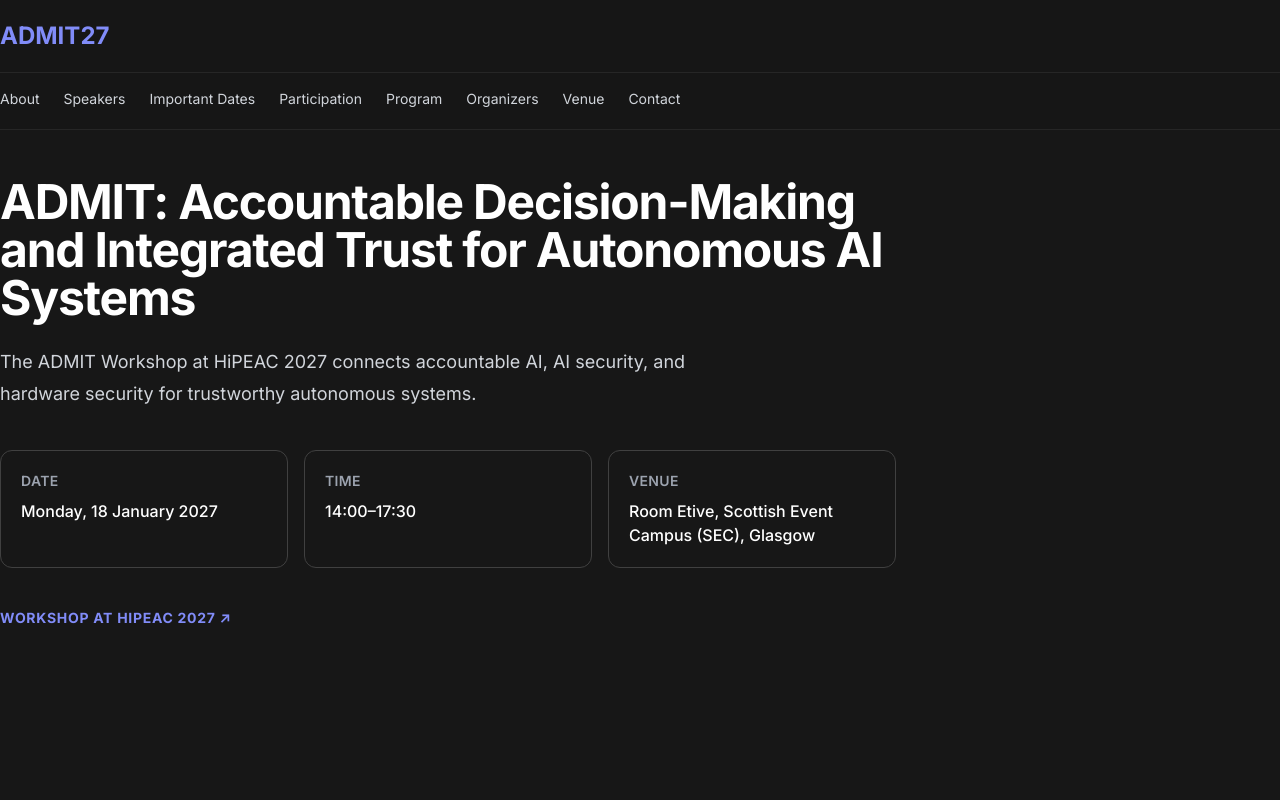
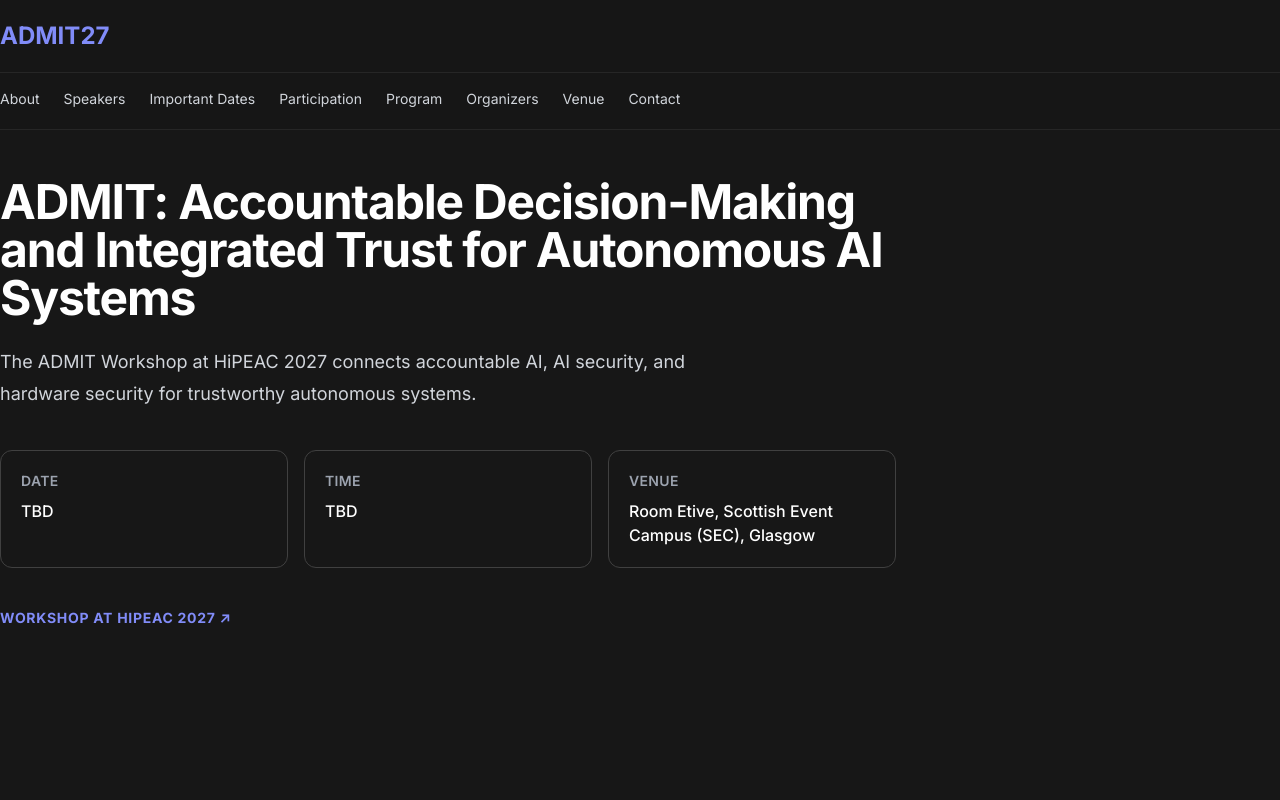
Before and after one commit to ADMIT-Workshop/admit-workshop.github.io, a Next.js app: page / in a window 1280 px wide. Shown: the top 800 px of the page. Built offline with nearby package versions, Linux system fonts and the light colour scheme.

Commit message:
Date and place TBD

```diff
--- a/src/components/Hero.tsx
+++ b/src/components/Hero.tsx
@@ -18,9 +18,13 @@
               Date
             </dt>
             <dd className="mt-2 font-medium text-gray-900 dark:text-white">
-              <time dateTime={workshop.schedule.dateIso}>
-                {workshop.schedule.date}
-              </time>
+              {workshop.schedule.dateIso ? (
+                <time dateTime={workshop.schedule.dateIso}>
+                  {workshop.schedule.date}
+                </time>
+              ) : (
+                workshop.schedule.date
+              )}
             </dd>
           </div>
           <div className="rounded-xl border border-gray-200 p-5 dark:border-trueGray-700">
--- a/src/components/ImportantDates.tsx
+++ b/src/components/ImportantDates.tsx
@@ -24,7 +24,7 @@
                 </dt>
                 <dd className="text-gray-600 dark:text-gray-300 sm:text-right">
                   {item.status === "tba" ? (
-                    "To be announced"
+                    "TBD"
                   ) : (
                     <>
                       {item.date}
--- a/src/data/structured-data.ts
+++ b/src/data/structured-data.ts
@@ -33,9 +33,10 @@
       url: siteUrl,
       sameAs: workshop.links.officialWorkshop.href,
       image: new URL(workshop.seo.image.path, siteUrl).href,
-      // The workshop day is confirmed. Add clock times only once their
-      // timezone is confirmed; the HiPEAC feed currently uses a different offset.
-      startDate: workshop.schedule.dateIso,
+      // Publish a machine-readable date only once the workshop day is confirmed.
+      ...(workshop.schedule.dateIso && {
+        startDate: workshop.schedule.dateIso,
+      }),
       eventStatus: "https://schema.org/EventScheduled",
       eventAttendanceMode: "https://schema.org/OfflineEventAttendanceMode",
       inLanguage: "en",
--- a/src/data/workshop.ts
+++ b/src/data/workshop.ts
@@ -72,7 +72,7 @@
   };
   schedule: {
     date: string;
-    dateIso: string;
+    dateIso?: string;
     time: string;
   };
   venue: {
@@ -139,9 +139,8 @@
     href: "https://www.hipeac.net/2027/glasgow/",
   },
   schedule: {
-    date: "Monday, 18 January 2027",
-    dateIso: "2027-01-18",
-    time: "14:00–17:30",
+    date: "TBD",
+    time: "TBD",
   },
   venue: {
     name: "Scottish Event Campus (SEC)",
@@ -197,9 +196,9 @@
       items: [
         {
           label: "ADMIT workshop",
-          date: "Monday, 18 January 2027",
-          time: "14:00–17:30",
-          status: "confirmed",
+          date: "TBD",
+          time: "TBD",
+          status: "tba",
         },
       ],
       note: "Submission and participation dates are to be announced.",
```
